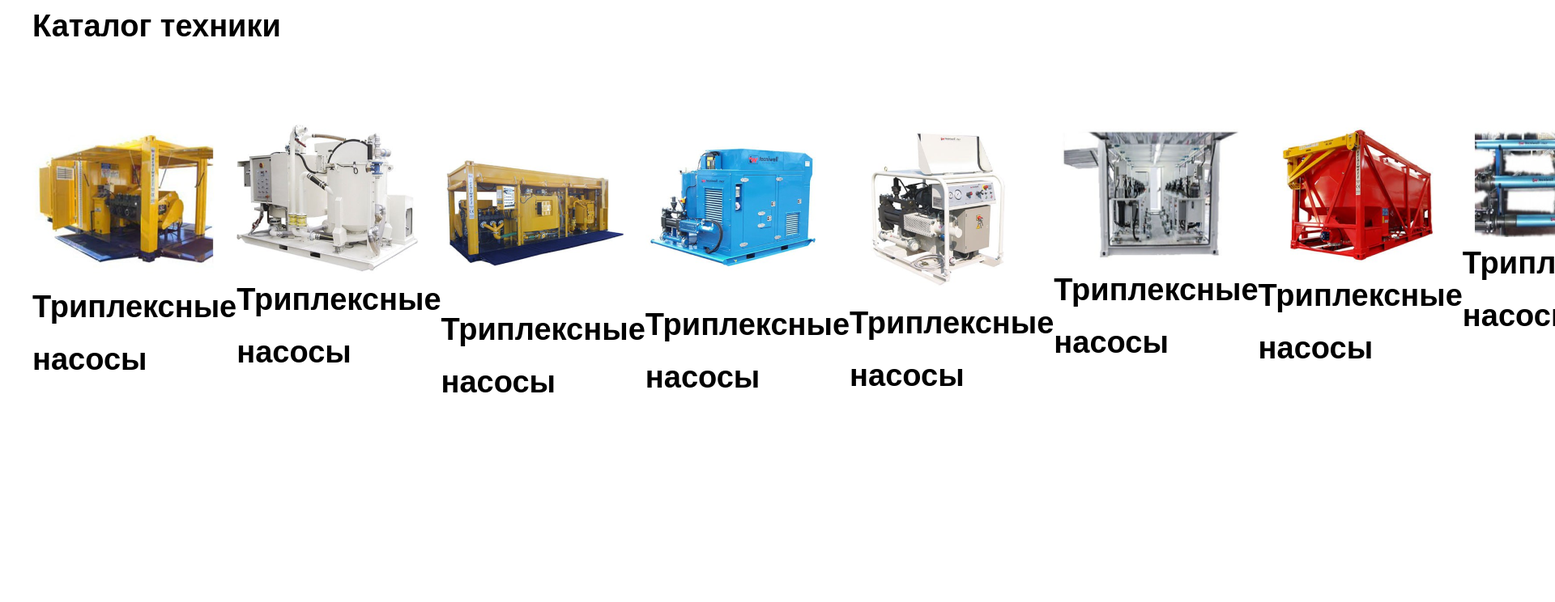
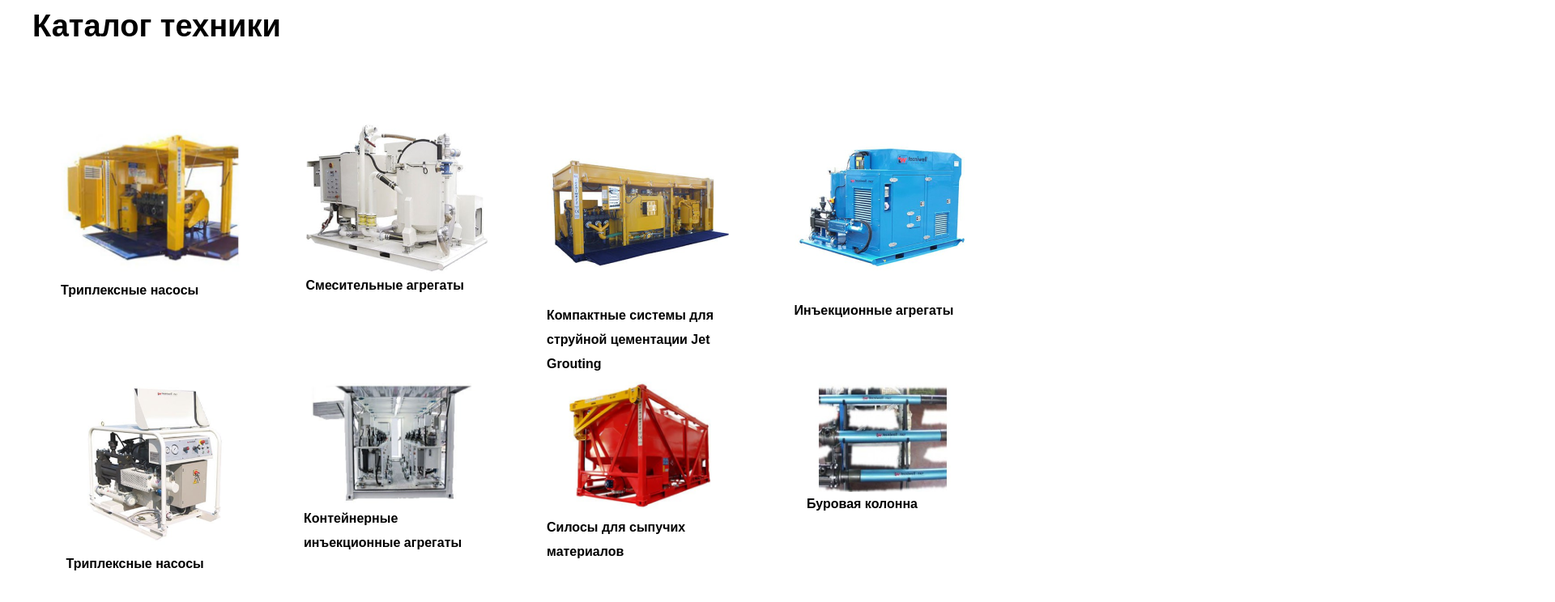
Before and after one commit to 0WebBear0/techniwell, a website: page app/product-catalog.html in a window 1280 px wide. Shown: the top 744 px of the page at 81% size, 1920 px wide, since content can reach past the window. Drawn offline with Linux system fonts and the light colour scheme.

Commit message:
adaptiv wifout 4 page

```diff
--- a/app/product-catalog.html
+++ b/app/product-catalog.html
@@ -15,52 +15,65 @@
                 <div class="_container">
                     <div class="product-catalog">
                         <div class="product-catalog__top">
-                        <div class="product-catalog-about__text">Каталог техники</div>
+                           <p>Каталог техники</p>
                             </div>
-                    <div class="product-catalog__body">
-                        <div class="product-catalog__card-list-catalog card-list-catalog">
-
-                                <div class="card-list-catalog__card catalog-card">
-                                    <div class="catalog-card__img">
+                        <div class="product-catalog__wrapper">
+                                    <div class="product-catalog__card-lists">
+                                        <div class="product-catalog__card product-catalog-card">
+                                            <div class="product-catalog-card__img">
                                                 <img src="img/product-catalog/1.png" alt="">
                                             </div>
-                                    <div class="catalog-card__title">Триплексные насосы</div>
-                                </div>                                <div class="card-list-catalog__card catalog-card">
-                                    <div class="catalog-card__img">
+                                            <div class="product-catalog-card__title">Триплексные насосы</div>
+                                        </div>
+                                        <div class="product-catalog__card product-catalog-card">
+                                            <div class="product-catalog-card__img">
                                                 <img src="img/product-catalog/2.png" alt="">
                                             </div>
-                                    <div class="catalog-card__title">Триплексные насосы</div>
-                                </div>                                <div class="card-list-catalog__card catalog-card">
-                                    <div class="catalog-card__img">
+                                            <div class="product-catalog-card__title">Смесительные агрегаты</div>
+                                        </div>
+                                        <div class="product-catalog__card product-catalog-card">
+                                            <div class="product-catalog-card__img">
                                                 <img src="img/product-catalog/3.png" alt="">
                                             </div>
-                                    <div class="catalog-card__title">Триплексные насосы</div>
-                                </div>                                <div class="card-list-catalog__card catalog-card">
-                                    <div class="catalog-card__img">
+                                            <div class="product-catalog-card__title">Компактные системы
+                                                для струйной цементации
+                                                Jet Grouting</div>
+                                        </div>
+                                        <div class="product-catalog__card product-catalog-card">
+                                            <div class="product-catalog-card__img">
                                                 <img src="img/product-catalog/4.png" alt="">
                                             </div>
-                                    <div class="catalog-card__title">Триплексные насосы</div>
-                                </div>                                <div class="card-list-catalog__card catalog-card">
-                                    <div class="catalog-card__img">
+                                            <div class="product-catalog-card__title">Инъекционные агрегаты</div>
+                                        </div>
+                                    </div>
+                                    <div class="product-catalog__card-lists">
+                                        <div class="product-catalog__card product-catalog-card">
+                                            <div class="product-catalog-card__img">
                                                 <img src="img/product-catalog/5.png" alt="">
                                             </div>
-                                    <div class="catalog-card__title">Триплексные насосы</div>
-                                </div>                                <div class="card-list-catalog__card catalog-card">
-                                    <div class="catalog-card__img">
+                                            <div class="product-catalog-card__title">Триплексные насосы</div>
+                                        </div>
+                                        <div class="product-catalog__card product-catalog-card">
+                                            <div class="product-catalog-card__img">
                                                 <img src="img/product-catalog/6.png" alt="">
                                             </div>
-                                    <div class="catalog-card__title">Триплексные насосы</div>
-                                </div>                                <div class="card-list-catalog__card catalog-card">
-                                    <div class="catalog-card__img">
+                                            <div class="product-catalog-card__title">Контейнерные инъекционные агрегаты</div>
+                                        </div>
+                                        <div class="product-catalog__card product-catalog-card">
+                                            <div class="product-catalog-card__img">
                                                 <img src="img/product-catalog/7.png" alt="">
                                             </div>
-                                    <div class="catalog-card__title">Триплексные насосы</div>
+                                            <div class="product-catalog-card__title">Силосы для сыпучих материалов</div>
                                         </div>
-                                <div class="card-list-catalog__card catalog-card">
-                                    <div class="catalog-card__img">
+                                        <div class="product-catalog__card product-catalog-card">
+                                            <div class="product-catalog-card__img">
                                                 <img src="img/product-catalog/8.png" alt="">
                                             </div>
-                                    <div class="catalog-card__title">Триплексные насосы</div>
+                                            <div class="product-catalog-card__title">Буровая колонна</div>
+                                        </div>
+                                    </div>
+                        </div>
+                            </div>
                         </div>
                     </div>
                 </div>
--- a/app/scss/product-catalog-about.scss
+++ b/app/scss/product-catalog-about.scss
@@ -9,6 +9,10 @@
             font-size: 38px;
             line-height: 65px;
 
+            &__card-list{
+                display: flex;
+                margin-bottom: 35px;
+            }
 
     &__top{
         display: flex;
@@ -84,32 +88,37 @@
 }
 
 @media (max-width: 950px) {
-    .card-list-catalog-about{
+    .product-catalog-about{
+    &__card-list{
         display: grid;
         grid-template-columns: repeat(2,1fr);
         justify-items: center;
-    }
+    }}
 }
 @media (max-width: 660px) {
     .product-catalog-about{
         &__top{
             flex-direction: column;
-            margin-bottom: 20px;
+            margin-bottom: 53px;
             align-items: center;
+        }
+        &__go-back{
+            display: none;
         }
     }
 }
 @media (max-width: 520px) {
 
-    .card-list-catalog-about{
-        display: grid;
-        grid-template-columns: repeat(1,1fr);
-        justify-items: center;
+    .product-catalog-about{
+        &__card-list{
+            grid-template-columns: repeat(1,1fr);
+        }}
     }
-}
+
 @media (max-width: 360px) {
 
     .card-list-catalog-about{
-
+        font-size: 32px;
+        line-height: 65px;
     }
 }
--- a/app/scss/product-catalog.scss
+++ b/app/scss/product-catalog.scss
@@ -1,95 +1,93 @@
+
+
+
 .product-catalog {
-
     display: flex;
     flex-direction: column;
-
         color: black;
         font-size: 38px;
         line-height: 65px;
 
-
     &__top{
         margin-bottom: 85px;
     }
-    // .product-catalog__page
+		// .product-catalog__wrapper
 
+		&__wrapper {
+		}
 
-    &__go-back{
-        font-size: 18px;
-        line-height: 65px;
-    }
-    &__card-list-catalog {
-        margin-bottom: 35px;
-        display: flex
-    }
-    &__go-back{
-        display: flex;
-        align-items: center;
-    }
+		// .product-catalog__card-lists
+
+		&__card-lists {
+			display: grid;
+			grid-template-columns: repeat(4,1fr);
+			justify-items: center;
+
 
 		}
 
+		// .product-catalog__card
 
-
-.card-list-catalog{
-
-    /*
+		&__card {
+		}
+}
+.product-catalog-card {
 	display: flex;
-
-    margin-bottom: 120px;
-    &__card:not(:last-child){
-        margin-right:75px;
-      }
-    &__card{
-        align-items: center;
-        width: 230px;
+	flex-direction: column;
+		max-width: 230px;
+		// .product-catalog-card__img
 
 		&__img {
-            margin-bottom: 30px;
+
+            object-fit:fill;
+
 		}
 
-		// .card__title
+		// .product-catalog-card__title
 
 		&__title {
             font-size: 16px;
             line-height: 30px;
-            max-height: 400px;
-            color: #1D1717;
+		}
+}
 
+@media (max-width: 950px) {
+
+    .product-catalog{
+
+		&__card-lists{
+			gap: 30px;
+			grid-template-columns: repeat(2, 1fr);
 
 		}
+		&__top{
 
-		// .card__text
-
-		&__text {
-            font-weight: 400;
-            font-size: 14px;
-            line-height: 24px;
-            margin-bottom: 20px;
-
+			text-align: center;
+			margin-bottom: 95px;
 		}
-
-		// .card__link
-
-		&__link {
-            text-decoration-line:underline;
-            text-decoration-color: red;
-            font-weight: 500;
-            font-size: 16px;
-            line-height: 20px;
-            a{
-                color: #D82329;
+	}
+	.product-catalog-card{
+		&__title{
+			font-size: 25px;
 		}
 	}
 }
-    */
+
+@media (max-width: 560px) {
+	.product-catalog-card {
+		max-width: 100%;
+		align-items: center;
+		margin-bottom: 30px;
 	}
+    .product-catalog{
+		grid-template-columns: repeat(1, 1fr);
 
-.catalog-card{
-    &__img{
 
+		&__card-lists{
+			grid-template-columns: repeat(1, 1fr);
+			max-width: 100%;
+			padding: 0px 20px;
 		}
-    &__title{
 
 }
 }
```
Also changed, not shown: app/product-catalog-about.html (+63 -62 lines), app/css/style.min.css. Lines whose indentation alone changed are shown as unchanged.
